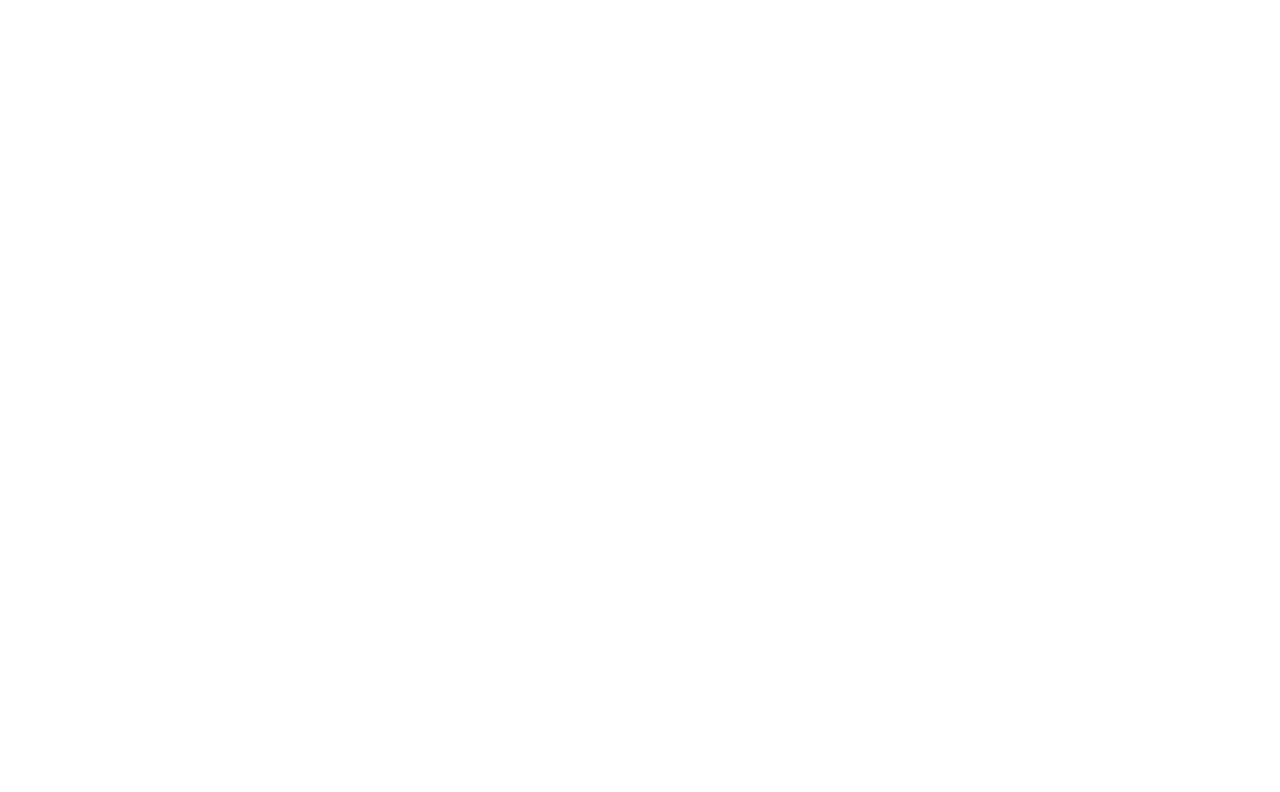
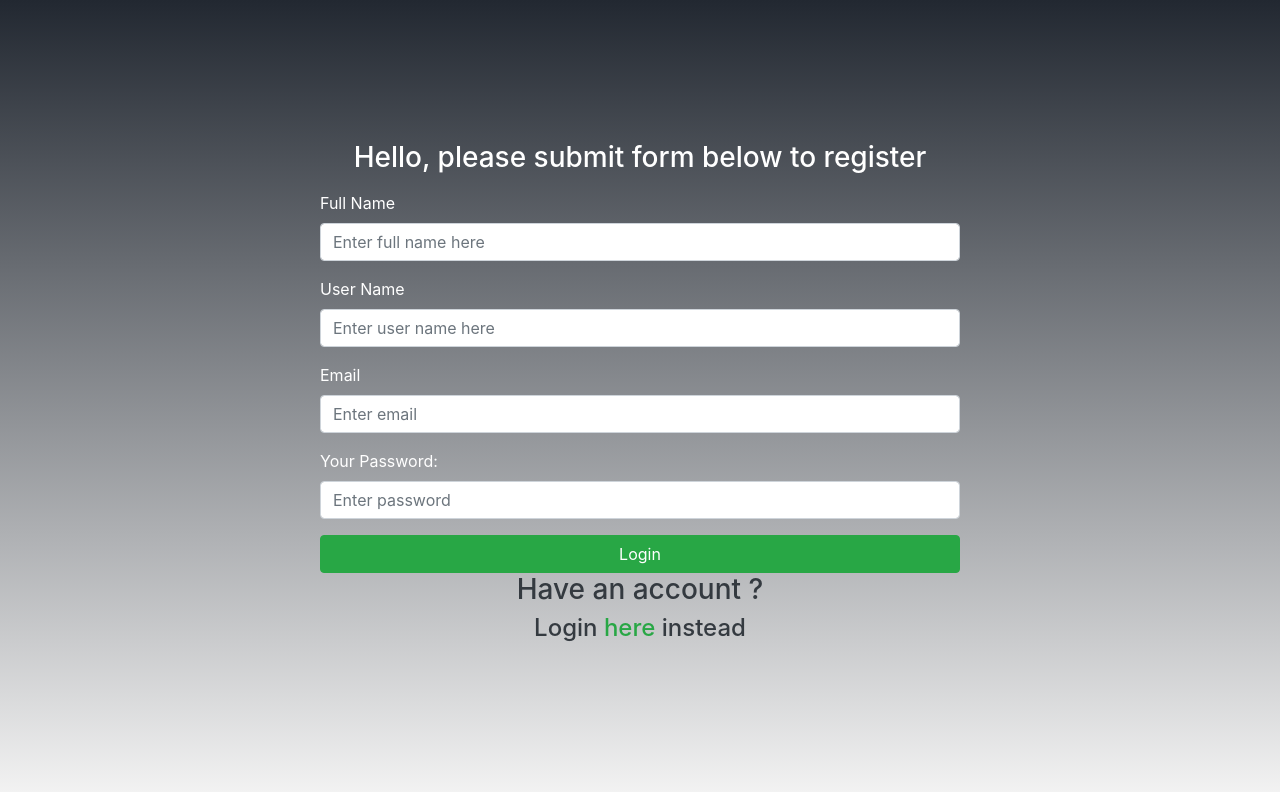
Before and after one commit to rmt-06-florence-fox/ecommerce_client_customer, a Vue app: page /register in a window 1280 px wide. Shown: the top 792 px of the page. Built offline with nearby package versions, Linux system fonts and the light colour scheme.

Commit message:
layouting cartlist

```diff
--- /dev/null
+++ b/src/components/CartCard.vue
@@ -0,0 +1,41 @@
+<template>
+  <b-card
+    img-src="https://placekitten.com/380/200"
+    img-left
+    style="width:90%"
+  >
+   <template #header>
+      <h5 class="mb-0">Product Name here</h5>
+    </template>
+
+    <b-card-body>
+      <b-card-title class="mb-3">Price here</b-card-title>
+      <b-card-text> Stock available : 200 </b-card-text>
+      <div class="d-flex">
+        <b-button @click="number--">-</b-button>
+        <b-form style="width:50%">
+          <b-form-input
+            type="number"
+            v-model="number"
+          ></b-form-input>
+        </b-form>
+        <b-button @click="number++">+</b-button>
+      </div>
+    </b-card-body>
+  </b-card>
+</template>
+
+<script>
+export default {
+  name: 'CartCard',
+  data () {
+    return {
+      number: 0
+    }
+  }
+}
+</script>
+
+<style>
+
+</style>
--- a/src/components/ProductList.vue
+++ b/src/components/ProductList.vue
@@ -1,5 +1,5 @@
 <template>
-  <div class="row">
+  <div class="row justify-content-end mr-3">
     <ProductCard class="col-4 m-3"/>
     <ProductCard class="col-4 m-3"/>
     <ProductCard class="col-4 m-3"/>
--- a/src/components/SideBar.vue
+++ b/src/components/SideBar.vue
@@ -1,8 +1,14 @@
 <template>
-    <div>
-      <b-sidebar id="sidebar-right" title="Categories" right shadow width="250px" z-index="2">
+    <div class="mt-3 ml-3 fixed">
+      <b-button v-b-toggle.sidebar-right variant="success">see categories</b-button>
+      <b-sidebar id="sidebar-right" title="Categories" left shadow width="250px" z-index="2">
         <div class="px-3 py-2 mt-3">
-          <h4>Caregories here</h4>
+          <h3>categories here</h3>
+          <h3>categories here</h3>
+          <h3>categories here</h3>
+          <h3>categories here</h3>
+          <h3>categories here</h3>
+          <h3>categories here</h3>
           <b-button v-b-toggle.sidebar-right variant="dark" class="mt-2 mb-2">close categories</b-button>
         </div>
       </b-sidebar>
--- a/src/components/TopBar.vue
+++ b/src/components/TopBar.vue
@@ -1,7 +1,7 @@
 <template>
  <div class="sticky-top">
   <b-navbar toggleable="lg" type="dark" variant="success">
-    <b-navbar-brand href="#"><h3>Heroes Station</h3></b-navbar-brand>
+    <b-navbar-brand><router-link to="/" class="text-white h2">Heroes Station</router-link></b-navbar-brand>
     <b-navbar-toggle target="nav-collapse"></b-navbar-toggle>
 
     <b-collapse id="nav-collapse" is-nav>
@@ -11,8 +11,7 @@
           <b-form-input size="sm" class="mr-sm-2" placeholder="Search"></b-form-input>
           <b-button size="sm" class="my-2 my-sm-0" type="submit">Search</b-button>
         </b-nav-form> -->
-        <b-button v-b-toggle.sidebar-right variant="success">see categories</b-button>
-        <b-nav-item><b-icon icon="cart3" variant="light" class="mr-4" font-scale="2"></b-icon></b-nav-item>
+        <b-nav-item><router-link to="/mycart"><b-icon icon="cart3" variant="light" class="mr-4" font-scale="2"></b-icon></router-link></b-nav-item>
         <b-button class="border btn-dark btn text-white">Log Out</b-button>
       </b-navbar-nav>
     </b-collapse>
--- a/src/router/index.js
+++ b/src/router/index.js
@@ -1,7 +1,9 @@
 import Vue from 'vue'
 import VueRouter from 'vue-router'
 import Login from '../views/Login.vue'
+import Register from '../views/Register.vue'
 import Home from '../views/Home.vue'
+import CartList from '../views/CartList.vue'
 
 Vue.use(VueRouter)
 
@@ -15,6 +17,16 @@
     path: '/login',
     name: 'Login',
     component: Login
+  },
+  {
+    path: '/register',
+    name: 'Register',
+    component: Register
+  },
+  {
+    path: '/mycart',
+    name: 'CartList',
+    component: CartList
   }
 ]
 
--- /dev/null
+++ b/src/views/CartList.vue
@@ -0,0 +1,28 @@
+<template>
+  <div>
+    <TopBar />
+    <div class="d-flex flex-column justify-content-start w-75">
+      <CartCard />
+      <CartCard />
+      <CartCard />
+      <CartCard />
+      <CartCard />
+    </div>
+  </div>
+</template>
+
+<script>
+import TopBar from '../components/TopBar.vue'
+import CartCard from '../components/CartCard.vue'
+export default {
+  name: 'CartList',
+  components: {
+    TopBar,
+    CartCard
+  }
+}
+</script>
+
+<style>
+
+</style>
--- a/src/views/Login.vue
+++ b/src/views/Login.vue
@@ -45,6 +45,6 @@
 
 <style>
 #form-container {
-  background: linear-gradient(to top, #f4f4f4, #222831);
+  background: linear-gradient(to top, #f4f4f4, #91d18b);
 }
 </style>
--- /dev/null
+++ b/src/views/Register.vue
@@ -0,0 +1,72 @@
+<template>
+  <div class="d-flex flex-column justify-content-center h-100" id="form-container">
+    <div class="w-50 mx-auto  text-white">
+     <div class="mb-3 text-center">
+        <h3>Hello, please submit form below to register</h3>
+     </div>
+      <b-form class="d-flex flex-column justify-content-center">
+        <b-form-group
+          label="Full Name"
+          label-for="fullName"
+        >
+          <b-form-input
+            id="fullName"
+            placeholder="Enter full name here"
+            required
+          ></b-form-input>
+        </b-form-group>
+
+        <b-form-group
+          label="User Name"
+          label-for="userName"
+        >
+          <b-form-input
+            id="userName"
+            placeholder="Enter user name here"
+            required
+          ></b-form-input>
+        </b-form-group>
+        <b-form-group
+          label="Email"
+          type="email"
+          label-for="email"
+        >
+          <b-form-input
+            id="email"
+            type="email"
+            placeholder="Enter email"
+            required
+          ></b-form-input>
+        </b-form-group>
+
+        <b-form-group
+          label="Your Password:"
+          label-for="password">
+          <b-form-input
+            id="password"
+            type="password"
+            placeholder="Enter password"
+            required
+          ></b-form-input>
+        </b-form-group>
+        <b-button type="submit" variant="success">Login</b-button>
+      </b-form>
+      <div class="mb-3 text-center text-dark">
+        <h3>Have an account ?</h3>
+        <h4>Login <router-link to="/login" class="text-success">here</router-link> instead</h4>
+     </div>
+  </div>
+ </div>
+</template>
+
+<script>
+export default {
+  name: 'Register'
+}
+</script>
+
+<style>
+#form-container {
+  background: linear-gradient(to top, #f4f4f4, #222831);
+}
+</style>
```
